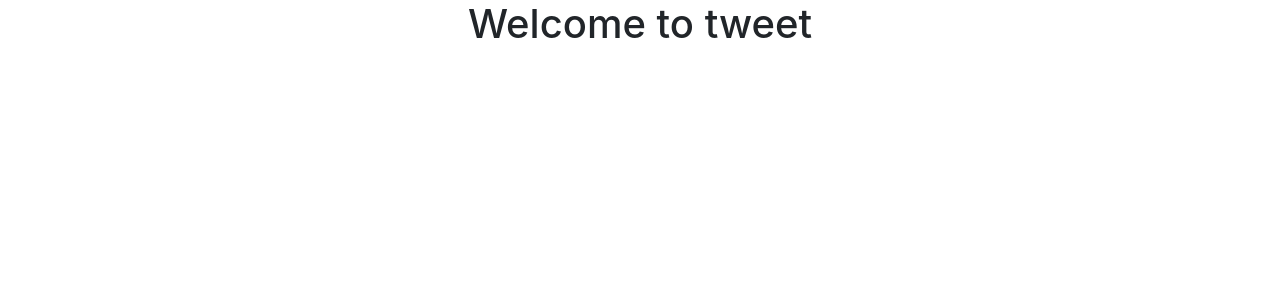
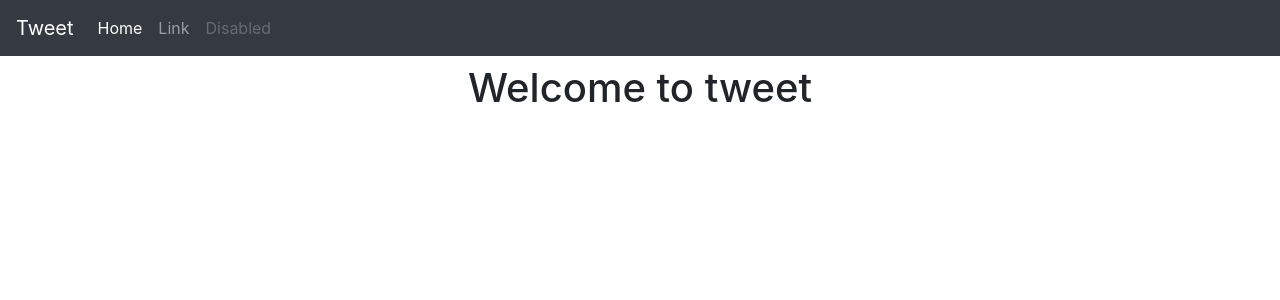
Before and after one commit to Ali-A-A/tweet, a Django app: page / in a window 1280 px wide. Shown: the top 300 px of the page. Run offline with Django 3.2, Linux system fonts and the light colour scheme; data that the repository does not hold is empty; some libraries are stand-ins or nearby versions.

Commit message:
add navbar and chage ui

```diff
--- a/templates/base.html
+++ b/templates/base.html
@@ -1,19 +1,16 @@
 <!doctype html>
 <html lang="en">
   <head>
-    <!-- Required meta tags -->
     <meta charset="utf-8">
     <meta name="viewport" content="width=device-width, initial-scale=1, shrink-to-fit=no">
 
-    <!-- Bootstrap CSS -->
     <link rel="stylesheet" href="https://maxcdn.bootstrapcdn.com/bootstrap/4.0.0/css/bootstrap.min.css" integrity="sha384-Gn5384xqQ1aoWXA+058RXPxPg6fy4IWvTNh0E263XmFcJlSAwiGgFAW/dAiS6JXm" crossorigin="anonymous">
 
   </head>
   <body>
+    {% include "components/navbar.html" %}
     {% block content %}{% endblock content %}
 
-    <!-- Optional JavaScript -->
-    <!-- jQuery first, then Popper.js, then Bootstrap JS -->
     <script src="https://code.jquery.com/jquery-3.2.1.slim.min.js" integrity="sha384-KJ3o2DKtIkvYIK3UENzmM7KCkRr/rE9/Qpg6aAZGJwFDMVNA/GpGFF93hXpG5KkN" crossorigin="anonymous"></script>
     <script src="https://cdnjs.cloudflare.com/ajax/libs/popper.js/1.12.9/umd/popper.min.js" integrity="sha384-ApNbgh9B+Y1QKtv3Rn7W3mgPxhU9K/ScQsAP7hUibX39j7fakFPskvXusvfa0b4Q" crossorigin="anonymous"></script>
     <script src="https://maxcdn.bootstrapcdn.com/bootstrap/4.0.0/js/bootstrap.min.js" integrity="sha384-JZR6Spejh4U02d8jOt6vLEHfe/JQGiRRSQQxSfFWpi1MquVdAyjUar5+76PVCmYl" crossorigin="anonymous"></script>
--- /dev/null
+++ b/templates/components/navbar.html
@@ -0,0 +1,35 @@
+<nav class="navbar navbar-expand-lg navbar-dark bg-dark">
+  <a class="navbar-brand" href="#">Tweet</a>
+  <button class="navbar-toggler" type="button" data-toggle="collapse" data-target="#navbarSupportedContent" aria-controls="navbarSupportedContent" aria-expanded="false" aria-label="Toggle navigation">
+    <span class="navbar-toggler-icon"></span>
+  </button>
+
+  <div class="collapse navbar-collapse" id="navbarSupportedContent">
+    <ul class="navbar-nav mr-auto">
+      <li class="nav-item active">
+        <a class="nav-link" href="#">Home <span class="sr-only">(current)</span></a>
+      </li>
+      <li class="nav-item">
+        <a class="nav-link" href="#">Link</a>
+      </li>
+      <li class="nav-item dropdown d-none">
+        <a class="nav-link dropdown-toggle" href="#" id="navbarDropdown" role="button" data-toggle="dropdown" aria-haspopup="true" aria-expanded="false">
+          Dropdown
+        </a>
+        <div class="dropdown-menu" aria-labelledby="navbarDropdown">
+          <a class="dropdown-item" href="#">Action</a>
+          <a class="dropdown-item" href="#">Another action</a>
+          <div class="dropdown-divider"></div>
+          <a class="dropdown-item" href="#">Something else here</a>
+        </div>
+      </li>
+      <li class="nav-item">
+        <a class="nav-link disabled" href="#">Disabled</a>
+      </li>
+    </ul>
+    <form class="form-inline my-2 my-lg-0 d-none">
+      <input class="form-control mr-sm-2" type="search" placeholder="Search" aria-label="Search">
+      <button class="btn btn-outline-success my-2 my-sm-0" type="submit">Search</button>
+    </form>
+  </div>
+</nav>
--- a/templates/pages/home.html
+++ b/templates/pages/home.html
@@ -1,17 +1,17 @@
 {% extends 'base.html' %}
 
 {% block content %}
-    <h1 class="text-center">Welcome to tweet</h1>
+    <h1 class="text-center m-2">Welcome to tweet</h1>
 
-    <div id='tweets' class="text-center">
+    <div id='tweets' class="text-center row">
 
     </div>
 
 <script>
     const handleDidLike = (id , currCount) => {
     }
-    const likeBtn = (tweet) => `<button class="btn btn-info" onclick='handleDidLike(${tweet.id} , ${tweet.likes})'>Like</button>`
-    const formatTweet = tweet => `<div class='m-3' id='tweet-${tweet.id}'><h3 class='text-danger'>Tweet ${tweet.id}</h3><p class='text-info m-3'>${tweet.content}<p class='text-success m-3'>likes : ${tweet.likes}<p></p>${likeBtn(tweet)}</div>`
+    const likeBtn = (tweet) => `<button class="btn btn-info mb-2" onclick='handleDidLike(${tweet.id} , ${tweet.likes})'>Like</button>`
+    const formatTweet = tweet => `<div style="display: inline-block;" class='rounded m-3 col-12 col-md-3 border bg-dark' id='tweet-${tweet.id}'><h3 class='text-danger'>Tweet ${tweet.id}</h3><p class='text-info m-3'>${tweet.content}<p class='text-success m-3'>likes : ${tweet.likes}<p></p>${likeBtn(tweet)}</div>`
     const tweetElement = document.getElementById('tweets');
     tweetElement.innerHTML = "loading..."
     fetch('/tweets').then(response => response.json()).then(r => {
```
Also changed, not shown: templates/components/footer.html (added).
